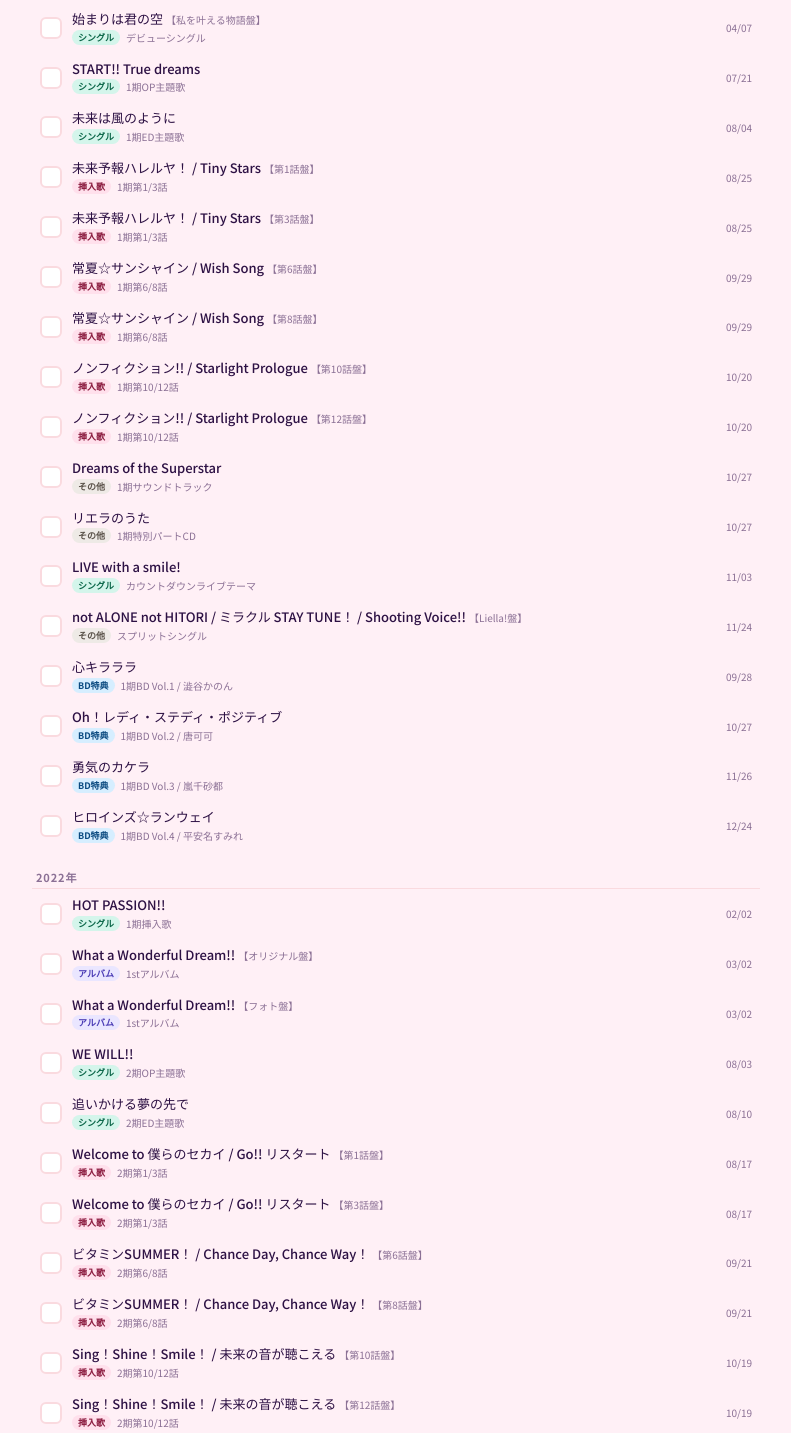
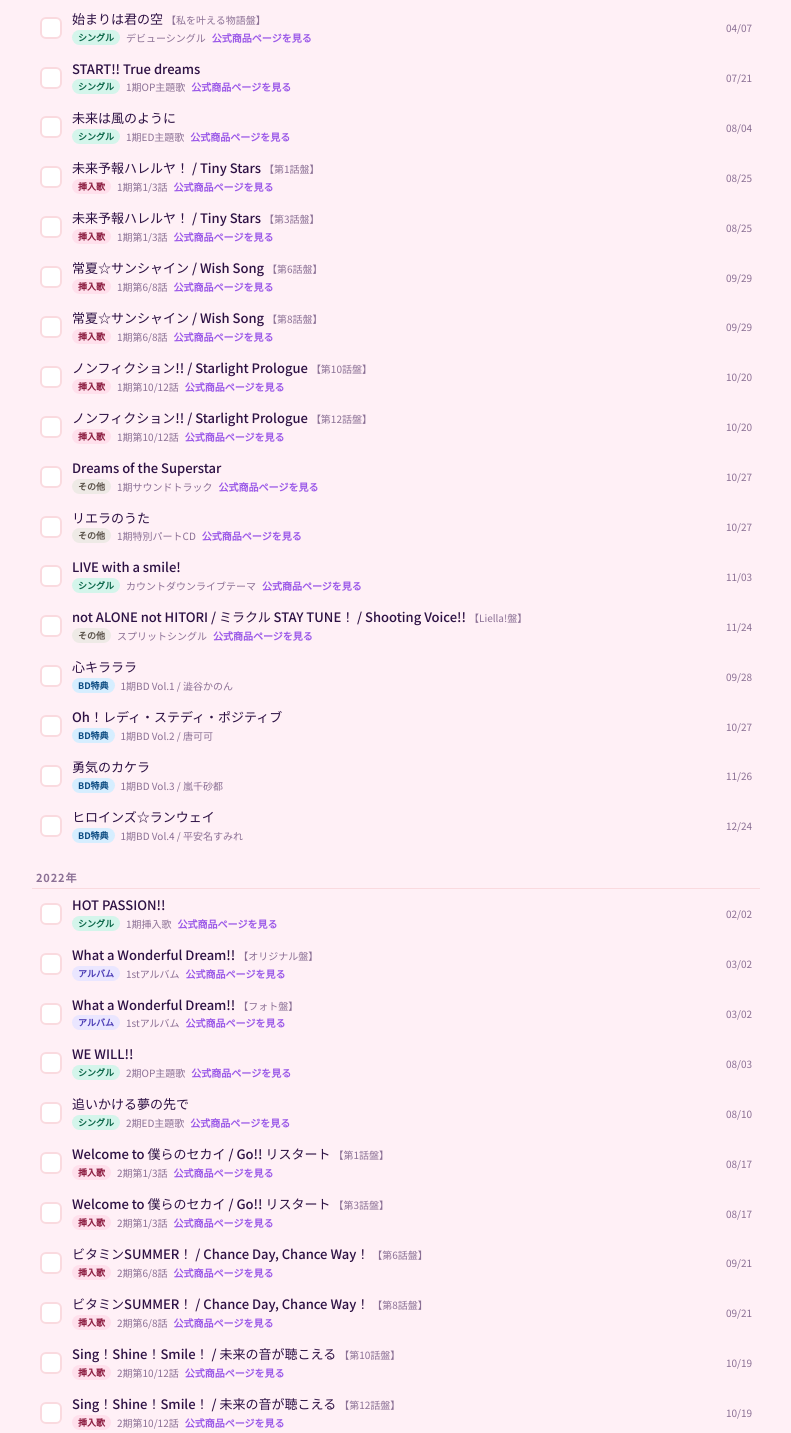
Before and after one commit to tomoyadayo45105963-arch/Liella--collection, a plain HTML site: page index.html in a window 1280 px wide. Shown: the part 507-1940 px from the top of the page, without its empty margins (244-1035 px from the left). Drawn offline with Linux system fonts and the light colour scheme; a web font is replaced by a local one.

Commit message:
Add files via upload

```diff
--- a/index.html
+++ b/index.html
@@ -48,66 +48,66 @@
   };
 
   const CDS = [
-    {id:1,t:"始まりは君の空",v:"みんなで叶える物語盤",d:"2021-04-07",c:"シングル",n:"デビューシングル"},
-    {id:2,t:"始まりは君の空",v:"私を叶える物語盤",d:"2021-04-07",c:"シングル",n:"デビューシングル"},
-    {id:3,t:"START!! True dreams",v:"",d:"2021-07-21",c:"シングル",n:"1期OP主題歌"},
-    {id:4,t:"未来は風のように",v:"",d:"2021-08-04",c:"シングル",n:"1期ED主題歌"},
-    {id:5,t:"未来予報ハレルヤ！ / Tiny Stars",v:"第1話盤",d:"2021-08-25",c:"挿入歌",n:"1期第1/3話"},
-    {id:6,t:"未来予報ハレルヤ！ / Tiny Stars",v:"第3話盤",d:"2021-08-25",c:"挿入歌",n:"1期第1/3話"},
-    {id:7,t:"常夏☆サンシャイン / Wish Song",v:"第6話盤",d:"2021-09-29",c:"挿入歌",n:"1期第6/8話"},
-    {id:8,t:"常夏☆サンシャイン / Wish Song",v:"第8話盤",d:"2021-09-29",c:"挿入歌",n:"1期第6/8話"},
-    {id:9,t:"ノンフィクション!! / Starlight Prologue",v:"第10話盤",d:"2021-10-20",c:"挿入歌",n:"1期第10/12話"},
-    {id:10,t:"ノンフィクション!! / Starlight Prologue",v:"第12話盤",d:"2021-10-20",c:"挿入歌",n:"1期第10/12話"},
-    {id:11,t:"Dreams of the Superstar",v:"",d:"2021-10-27",c:"その他",n:"1期サウンドトラック"},
-    {id:12,t:"リエラのうた",v:"",d:"2021-10-27",c:"その他",n:"1期特別パートCD"},
-    {id:13,t:"LIVE with a smile!",v:"",d:"2021-11-03",c:"シングル",n:"カウントダウンライブテーマ"},
-    {id:14,t:"not ALONE not HITORI / ミラクル STAY TUNE！ / Shooting Voice!!",v:"Liella!盤",d:"2021-11-24",c:"その他",n:"スプリットシングル"},
-    {id:15,t:"HOT PASSION!!",v:"",d:"2022-02-02",c:"シングル",n:"1期挿入歌"},
-    {id:16,t:"What a Wonderful Dream!!",v:"オリジナル盤",d:"2022-03-02",c:"アルバム",n:"1stアルバム"},
-    {id:17,t:"What a Wonderful Dream!!",v:"フォト盤",d:"2022-03-02",c:"アルバム",n:"1stアルバム"},
-    {id:18,t:"WE WILL!!",v:"",d:"2022-08-03",c:"シングル",n:"2期OP主題歌"},
-    {id:19,t:"追いかける夢の先で",v:"",d:"2022-08-10",c:"シングル",n:"2期ED主題歌"},
-    {id:20,t:"Welcome to 僕らのセカイ / Go!! リスタート",v:"第1話盤",d:"2022-08-17",c:"挿入歌",n:"2期第1/3話"},
-    {id:21,t:"Welcome to 僕らのセカイ / Go!! リスタート",v:"第3話盤",d:"2022-08-17",c:"挿入歌",n:"2期第1/3話"},
-    {id:22,t:"ビタミンSUMMER！ / Chance Day, Chance Way！",v:"第6話盤",d:"2022-09-21",c:"挿入歌",n:"2期第6/8話"},
-    {id:23,t:"ビタミンSUMMER！ / Chance Day, Chance Way！",v:"第8話盤",d:"2022-09-21",c:"挿入歌",n:"2期第6/8話"},
-    {id:24,t:"Sing！Shine！Smile！ / 未来の音が聴こえる",v:"第10話盤",d:"2022-10-19",c:"挿入歌",n:"2期第10/12話"},
-    {id:25,t:"Sing！Shine！Smile！ / 未来の音が聴こえる",v:"第12話盤",d:"2022-10-19",c:"挿入歌",n:"2期第10/12話"},
-    {id:26,t:"Twinkle of the Superstar",v:"",d:"2022-10-26",c:"その他",n:"2期サウンドトラック"},
-    {id:27,t:"リエラのうた2",v:"",d:"2022-10-26",c:"その他",n:"2期特別パートCD"},
-    {id:28,t:"Butterfly Wing / エーデルシュタイン",v:"",d:"2022-11-30",c:"挿入歌",n:"2期第3/10話挿入歌"},
-    {id:29,t:"Second Sparkle",v:"オリジナル盤",d:"2023-03-15",c:"アルバム",n:"2ndアルバム"},
-    {id:30,t:"Second Sparkle",v:"フォト盤",d:"2023-03-15",c:"アルバム",n:"2ndアルバム"},
-    {id:31,t:"MIRACLE NEW STORY",v:"",d:"2023-05-17",c:"シングル",n:"スクフェス2テーマ"},
-    {id:32,t:"Jump Into the New World",v:"",d:"2023-08-02",c:"ユニット",n:"ユニットミニアルバム"},
-    {id:33,t:"シェキラ☆☆☆",v:"",d:"2024-01-10",c:"シングル",n:"5th LoveLive!テーマ"},
-    {id:34,t:"ディストーション",v:"",d:"2024-04-24",c:"ユニット",n:"CatChu! 1stシングル"},
-    {id:35,t:"ニュートラル",v:"",d:"2024-04-24",c:"ユニット",n:"KALEIDOSCORE 1stシングル"},
-    {id:36,t:"Jellyfish",v:"",d:"2024-04-24",c:"ユニット",n:"5yncri5e! 1stシングル"},
-    {id:37,t:"Bring the LOVE！",v:"",d:"2024-09-20",c:"シングル",n:"Asia Tour 2024テーマ"},
-    {id:38,t:"Let's be ONE",v:"",d:"2024-10-23",c:"シングル",n:"3期OP主題歌"},
-    {id:39,t:"DAISUKI FULL POWER",v:"",d:"2024-10-23",c:"シングル",n:"3期ED主題歌"},
-    {id:40,t:"Bubble Rise / Special Color",v:"第2話盤",d:"2024-11-13",c:"挿入歌",n:"3期第2/3話"},
-    {id:41,t:"Bubble Rise / Special Color",v:"第3話盤",d:"2024-11-13",c:"挿入歌",n:"3期第2/3話"},
-    {id:42,t:"絶対的LOVER / Dazzling Game",v:"第6話盤",d:"2024-12-11",c:"挿入歌",n:"3期第6/8話"},
-    {id:43,t:"絶対的LOVER / Dazzling Game",v:"第8話盤",d:"2024-12-11",c:"挿入歌",n:"3期第6/8話"},
-    {id:44,t:"笑顔のPromise / スーパースター!!",v:"第10話盤",d:"2025-01-08",c:"挿入歌",n:"3期第10/11話"},
-    {id:45,t:"笑顔のPromise / スーパースター!!",v:"第11話盤",d:"2025-01-08",c:"挿入歌",n:"3期第10/11話"},
-    {id:46,t:"始まりは君の空 ～11 Ver.～",v:"",d:"2025-01-15",c:"シングル",n:"3期第12話挿入歌"},
-    {id:47,t:"愛♡スクリ～ム！",v:"",d:"2025-01-22",c:"ユニット",n:"AiScReam デビューシングル"},
-    {id:48,t:"リエラのうた3",v:"",d:"2025-01-29",c:"その他",n:"3期特別パートCD"},
-    {id:49,t:"The beginning of the Superstar",v:"",d:"2025-02-05",c:"その他",n:"3期サウンドトラック"},
-    {id:50,t:"Aspire",v:"オリジナル盤",d:"2025-05-28",c:"アルバム",n:"3rdアルバム"},
-    {id:51,t:"Aspire",v:"フォト盤",d:"2025-05-28",c:"アルバム",n:"3rdアルバム"},
-    {id:52,t:"OPEN THE G☆TE!!!",v:"Liella!盤",d:"2025-11-05",c:"シングル",n:"7th LoveLive!テーマ"},
-    {id:53,t:"OPEN THE G☆TE!!!",v:"2・3期生盤",d:"2025-11-05",c:"シングル",n:"7th LoveLive!テーマ"},
-    {id:54,t:"LoveLive! Series 15th Anniversary Tribute Album",v:"",d:"2026-01-14",c:"その他",n:"15周年記念コンピ"},
-    {id:55,t:"Liella!のちゅーとりえら!! 2期 テーマソング",v:"",d:"2026-06-17",c:"シングル",n:""},
-    {id:56,t:"Liella!と結ぶプロジェクト ミニアルバム",v:"オリジナル盤",d:"2026-07-08",c:"アルバム",n:""},
-    {id:57,t:"Liella!と結ぶプロジェクト ミニアルバム",v:"フォト盤",d:"2026-07-08",c:"アルバム",n:""},
-    {id:58,t:"Liella!と結ぶプロジェクト ミニアルバム",v:"チームこども盤",d:"2026-07-08",c:"アルバム",n:""},
-    {id:59,t:"Liella!と結ぶプロジェクト ミニアルバム",v:"チームスポーツ盤",d:"2026-07-08",c:"アルバム",n:""},
-    {id:60,t:"Liella!と結ぶプロジェクト ミニアルバム",v:"チームみどり盤",d:"2026-07-08",c:"アルバム",n:""},
+    {id:1,t:"始まりは君の空",v:"みんなで叶える物語盤",d:"2021-04-07",c:"シングル",n:"デビューシングル",u:"https://www.lovelive-anime.jp/yuigaoka/music/cd01.php"},
+    {id:2,t:"始まりは君の空",v:"私を叶える物語盤",d:"2021-04-07",c:"シングル",n:"デビューシングル",u:"https://www.lovelive-anime.jp/yuigaoka/music/cd02.php"},
+    {id:3,t:"START!! True dreams",v:"",d:"2021-07-21",c:"シングル",n:"1期OP主題歌",u:"https://www.lovelive-anime.jp/yuigaoka/music/cd03.php"},
+    {id:4,t:"未来は風のように",v:"",d:"2021-08-04",c:"シングル",n:"1期ED主題歌",u:"https://www.lovelive-anime.jp/yuigaoka/music/cd04.php"},
+    {id:5,t:"未来予報ハレルヤ！ / Tiny Stars",v:"第1話盤",d:"2021-08-25",c:"挿入歌",n:"1期第1/3話",u:"https://www.lovelive-anime.jp/yuigaoka/music/cd05.php"},
+    {id:6,t:"未来予報ハレルヤ！ / Tiny Stars",v:"第3話盤",d:"2021-08-25",c:"挿入歌",n:"1期第1/3話",u:"https://www.lovelive-anime.jp/yuigaoka/music/cd06.php"},
+    {id:7,t:"常夏☆サンシャイン / Wish Song",v:"第6話盤",d:"2021-09-29",c:"挿入歌",n:"1期第6/8話",u:"https://www.lovelive-anime.jp/yuigaoka/music/cd07.php"},
+    {id:8,t:"常夏☆サンシャイン / Wish Song",v:"第8話盤",d:"2021-09-29",c:"挿入歌",n:"1期第6/8話",u:"https://www.lovelive-anime.jp/yuigaoka/music/cd08.php"},
+    {id:9,t:"ノンフィクション!! / Starlight Prologue",v:"第10話盤",d:"2021-10-20",c:"挿入歌",n:"1期第10/12話",u:"https://www.lovelive-anime.jp/yuigaoka/music/cd09.php"},
+    {id:10,t:"ノンフィクション!! / Starlight Prologue",v:"第12話盤",d:"2021-10-20",c:"挿入歌",n:"1期第10/12話",u:"https://www.lovelive-anime.jp/yuigaoka/music/cd10.php"},
+    {id:11,t:"Dreams of the Superstar",v:"",d:"2021-10-27",c:"その他",n:"1期サウンドトラック",u:"https://www.lovelive-anime.jp/yuigaoka/music/cd11.php"},
+    {id:12,t:"リエラのうた",v:"",d:"2021-10-27",c:"その他",n:"1期特別パートCD",u:"https://www.lovelive-anime.jp/yuigaoka/music/cd12.php"},
+    {id:13,t:"LIVE with a smile!",v:"",d:"2021-11-03",c:"シングル",n:"カウントダウンライブテーマ",u:"https://www.lovelive-anime.jp/yuigaoka/music/cd13.php"},
+    {id:14,t:"not ALONE not HITORI / ミラクル STAY TUNE！ / Shooting Voice!!",v:"Liella!盤",d:"2021-11-24",c:"その他",n:"スプリットシングル",u:"https://www.lovelive-anime.jp/yuigaoka/music/cd14.php"},
+    {id:15,t:"HOT PASSION!!",v:"",d:"2022-02-02",c:"シングル",n:"1期挿入歌",u:"https://www.lovelive-anime.jp/yuigaoka/music/cd15.php"},
+    {id:16,t:"What a Wonderful Dream!!",v:"オリジナル盤",d:"2022-03-02",c:"アルバム",n:"1stアルバム",u:"https://www.lovelive-anime.jp/yuigaoka/music/cd16.php"},
+    {id:17,t:"What a Wonderful Dream!!",v:"フォト盤",d:"2022-03-02",c:"アルバム",n:"1stアルバム",u:"https://www.lovelive-anime.jp/yuigaoka/music/cd17.php"},
+    {id:18,t:"WE WILL!!",v:"",d:"2022-08-03",c:"シングル",n:"2期OP主題歌",u:"https://www.lovelive-anime.jp/yuigaoka/music/cd18.php"},
+    {id:19,t:"追いかける夢の先で",v:"",d:"2022-08-10",c:"シングル",n:"2期ED主題歌",u:"https://www.lovelive-anime.jp/yuigaoka/music/cd19.php"},
+    {id:20,t:"Welcome to 僕らのセカイ / Go!! リスタート",v:"第1話盤",d:"2022-08-17",c:"挿入歌",n:"2期第1/3話",u:"https://www.lovelive-anime.jp/yuigaoka/music/cd20.php"},
+    {id:21,t:"Welcome to 僕らのセカイ / Go!! リスタート",v:"第3話盤",d:"2022-08-17",c:"挿入歌",n:"2期第1/3話",u:"https://www.lovelive-anime.jp/yuigaoka/music/cd21.php"},
+    {id:22,t:"ビタミンSUMMER！ / Chance Day, Chance Way！",v:"第6話盤",d:"2022-09-21",c:"挿入歌",n:"2期第6/8話",u:"https://www.lovelive-anime.jp/yuigaoka/music/cd22.php"},
+    {id:23,t:"ビタミンSUMMER！ / Chance Day, Chance Way！",v:"第8話盤",d:"2022-09-21",c:"挿入歌",n:"2期第6/8話",u:"https://www.lovelive-anime.jp/yuigaoka/music/cd23.php"},
+    {id:24,t:"Sing！Shine！Smile！ / 未来の音が聴こえる",v:"第10話盤",d:"2022-10-19",c:"挿入歌",n:"2期第10/12話",u:"https://www.lovelive-anime.jp/yuigaoka/music/cd24.php"},
+    {id:25,t:"Sing！Shine！Smile！ / 未来の音が聴こえる",v:"第12話盤",d:"2022-10-19",c:"挿入歌",n:"2期第10/12話",u:"https://www.lovelive-anime.jp/yuigaoka/music/cd25.php"},
+    {id:26,t:"Twinkle of the Superstar",v:"",d:"2022-10-26",c:"その他",n:"2期サウンドトラック",u:"https://www.lovelive-anime.jp/yuigaoka/music/cd26.php"},
+    {id:27,t:"リエラのうた2",v:"",d:"2022-10-26",c:"その他",n:"2期特別パートCD",u:"https://www.lovelive-anime.jp/yuigaoka/music/cd27.php"},
+    {id:28,t:"Butterfly Wing / エーデルシュタイン",v:"",d:"2022-11-30",c:"挿入歌",n:"2期第3/10話挿入歌",u:"https://www.lovelive-anime.jp/yuigaoka/music/cd28.php"},
+    {id:29,t:"Second Sparkle",v:"オリジナル盤",d:"2023-03-15",c:"アルバム",n:"2ndアルバム",u:"https://www.lovelive-anime.jp/yuigaoka/music/cd29.php"},
+    {id:30,t:"Second Sparkle",v:"フォト盤",d:"2023-03-15",c:"アルバム",n:"2ndアルバム",u:"https://www.lovelive-anime.jp/yuigaoka/music/cd30.php"},
+    {id:31,t:"MIRACLE NEW STORY",v:"",d:"2023-05-17",c:"シングル",n:"スクフェス2テーマ",u:"https://www.lovelive-anime.jp/yuigaoka/music/cd31.php"},
+    {id:32,t:"Jump Into the New World",v:"",d:"2023-08-02",c:"ユニット",n:"ユニットミニアルバム",u:"https://www.lovelive-anime.jp/yuigaoka/music/cd32.php"},
+    {id:33,t:"シェキラ☆☆☆",v:"",d:"2024-01-10",c:"シングル",n:"5th LoveLive!テーマ",u:"https://www.lovelive-anime.jp/yuigaoka/music/cd33.php"},
+    {id:34,t:"ディストーション",v:"",d:"2024-04-24",c:"ユニット",n:"CatChu! 1stシングル",u:"https://www.lovelive-anime.jp/yuigaoka/music/cd34.php"},
+    {id:35,t:"ニュートラル",v:"",d:"2024-04-24",c:"ユニット",n:"KALEIDOSCORE 1stシングル",u:"https://www.lovelive-anime.jp/yuigaoka/music/cd35.php"},
+    {id:36,t:"Jellyfish",v:"",d:"2024-04-24",c:"ユニット",n:"5yncri5e! 1stシングル",u:"https://www.lovelive-anime.jp/yuigaoka/music/cd36.php"},
+    {id:37,t:"Bring the LOVE！",v:"",d:"2024-09-20",c:"シングル",n:"Asia Tour 2024テーマ",u:"https://www.lovelive-anime.jp/yuigaoka/music/cd37.php"},
+    {id:38,t:"Let's be ONE",v:"",d:"2024-10-23",c:"シングル",n:"3期OP主題歌",u:"https://www.lovelive-anime.jp/yuigaoka/music/cd38.php"},
+    {id:39,t:"DAISUKI FULL POWER",v:"",d:"2024-10-23",c:"シングル",n:"3期ED主題歌",u:"https://www.lovelive-anime.jp/yuigaoka/music/cd39.php"},
+    {id:40,t:"Bubble Rise / Special Color",v:"第2話盤",d:"2024-11-13",c:"挿入歌",n:"3期第2/3話",u:"https://www.lovelive-anime.jp/yuigaoka/music/cd40.php"},
+    {id:41,t:"Bubble Rise / Special Color",v:"第3話盤",d:"2024-11-13",c:"挿入歌",n:"3期第2/3話",u:"https://www.lovelive-anime.jp/yuigaoka/music/cd41.php"},
+    {id:42,t:"絶対的LOVER / Dazzling Game",v:"第6話盤",d:"2024-12-11",c:"挿入歌",n:"3期第6/8話",u:"https://www.lovelive-anime.jp/yuigaoka/music/cd42.php"},
+    {id:43,t:"絶対的LOVER / Dazzling Game",v:"第8話盤",d:"2024-12-11",c:"挿入歌",n:"3期第6/8話",u:"https://www.lovelive-anime.jp/yuigaoka/music/cd43.php"},
+    {id:44,t:"笑顔のPromise / スーパースター!!",v:"第10話盤",d:"2025-01-08",c:"挿入歌",n:"3期第10/11話",u:"https://www.lovelive-anime.jp/yuigaoka/music/cd44.php"},
+    {id:45,t:"笑顔のPromise / スーパースター!!",v:"第11話盤",d:"2025-01-08",c:"挿入歌",n:"3期第10/11話",u:"https://www.lovelive-anime.jp/yuigaoka/music/cd45.php"},
+    {id:46,t:"始まりは君の空 ～11 Ver.～",v:"",d:"2025-01-15",c:"シングル",n:"3期第12話挿入歌",u:"https://www.lovelive-anime.jp/yuigaoka/music/cd46.php"},
+    {id:47,t:"愛♡スクリ～ム！",v:"",d:"2025-01-22",c:"ユニット",n:"AiScReam デビューシングル",u:"https://www.lovelive-anime.jp/yuigaoka/music/cd47.php"},
+    {id:48,t:"リエラのうた3",v:"",d:"2025-01-29",c:"その他",n:"3期特別パートCD",u:"https://www.lovelive-anime.jp/yuigaoka/music/cd48.php"},
+    {id:49,t:"The beginning of the Superstar",v:"",d:"2025-02-05",c:"その他",n:"3期サウンドトラック",u:"https://www.lovelive-anime.jp/yuigaoka/music/cd49.php"},
+    {id:50,t:"Aspire",v:"オリジナル盤",d:"2025-05-28",c:"アルバム",n:"3rdアルバム",u:"https://www.lovelive-anime.jp/yuigaoka/music/detail.php?p=01_4748"},
+    {id:51,t:"Aspire",v:"フォト盤",d:"2025-05-28",c:"アルバム",n:"3rdアルバム",u:"https://www.lovelive-anime.jp/yuigaoka/music/detail.php?p=01_4749"},
+    {id:52,t:"OPEN THE G☆TE!!!",v:"Liella!盤",d:"2025-11-05",c:"シングル",n:"7th LoveLive!テーマ",u:"https://www.lovelive-anime.jp/yuigaoka/music/detail.php?p=01_5122"},
+    {id:53,t:"OPEN THE G☆TE!!!",v:"2・3期生盤",d:"2025-11-05",c:"シングル",n:"7th LoveLive!テーマ",u:"https://www.lovelive-anime.jp/yuigaoka/music/detail.php?p=01_5123"},
+    {id:54,t:"LoveLive! Series 15th Anniversary Tribute Album",v:"",d:"2026-01-14",c:"その他",n:"15周年記念コンピ",u:"https://www.lovelive-anime.jp/yuigaoka/music/detail.php?p=01_5258"},
+    {id:55,t:"Liella!のちゅーとりえら!! 2期 テーマソング",v:"",d:"2026-06-17",c:"シングル",n:"",u:"https://www.lovelive-anime.jp/yuigaoka/music/detail.php?p=01_5904"},
+    {id:56,t:"Liella!と結ぶプロジェクト ミニアルバム",v:"オリジナル盤",d:"2026-07-08",c:"アルバム",n:"",u:"https://www.lovelive-anime.jp/yuigaoka/music/detail.php?p=01_5918"},
+    {id:57,t:"Liella!と結ぶプロジェクト ミニアルバム",v:"フォト盤",d:"2026-07-08",c:"アルバム",n:"",u:"https://www.lovelive-anime.jp/yuigaoka/music/detail.php?p=01_5919"},
+    {id:58,t:"Liella!と結ぶプロジェクト ミニアルバム",v:"チームこども盤",d:"2026-07-08",c:"アルバム",n:"",u:"https://www.lovelive-anime.jp/yuigaoka/music/detail.php?p=01_5920"},
+    {id:59,t:"Liella!と結ぶプロジェクト ミニアルバム",v:"チームスポーツ盤",d:"2026-07-08",c:"アルバム",n:"",u:"https://www.lovelive-anime.jp/yuigaoka/music/detail.php?p=01_5921"},
+    {id:60,t:"Liella!と結ぶプロジェクト ミニアルバム",v:"チームみどり盤",d:"2026-07-08",c:"アルバム",n:"",u:"https://www.lovelive-anime.jp/yuigaoka/music/detail.php?p=01_5922"},
     // BD特典CD
     {id:61,t:"心キラララ",v:"",d:"2021-09-28",c:"BD特典",n:"1期BD Vol.1 / 澁谷かのん"},
     {id:62,t:"Oh！レディ・ステディ・ポジティブ",v:"",d:"2021-10-27",c:"BD特典",n:"1期BD Vol.2 / 唐可可"},
@@ -199,6 +199,7 @@
               <div class="cd-sub">
                 <span class="badge bdg-${BADGE[c.c]}">${c.c}</span>
                 ${c.n ? `<span class="cd-note">${c.n}</span>` : ""}
+                ${c.u ? `<a class="official-link" href="${c.u}" target="_blank" rel="noopener noreferrer" onclick="event.stopPropagation()">公式商品ページを見る</a>` : ""}
               </div>
             </div>
             <div class="cd-meta">
@@ -394,6 +395,16 @@
   .cd-ver  { font-weight: 400; font-size: 10px; color: var(--muted); margin-left: 3px; }
   .cd-sub  { display: flex; gap: 6px; align-items: center; margin-top: 2px; flex-wrap: wrap; }
   .cd-note { font-size: 10px; color: var(--muted); }
+  .official-link {
+  font-size: 10px;
+  color: var(--purple);
+  text-decoration: none;
+  font-weight: 700;
+}
+
+.official-link:hover {
+  text-decoration: underline;
+}
 
   .badge {
     font-size: 9px; padding: 1px 6px; border-radius: 8px;
@@ -494,7 +505,8 @@
   <div id="cdList"><div class="empty">読み込み中…</div></div>
 
   <div class="owner-note">
-    ※ チェック状態はこのブラウザに保存されます。他の端末・他の人とは共有されません。
+  ※ チェック状態はこのブラウザに保存されます。他の端末・他の人とは共有されません。<br>
+  ※ 本ページは個人作成の非公式コレクション管理ページです。各商品の詳細は公式商品ページをご確認ください。
   </div>
 </main>
 
```
